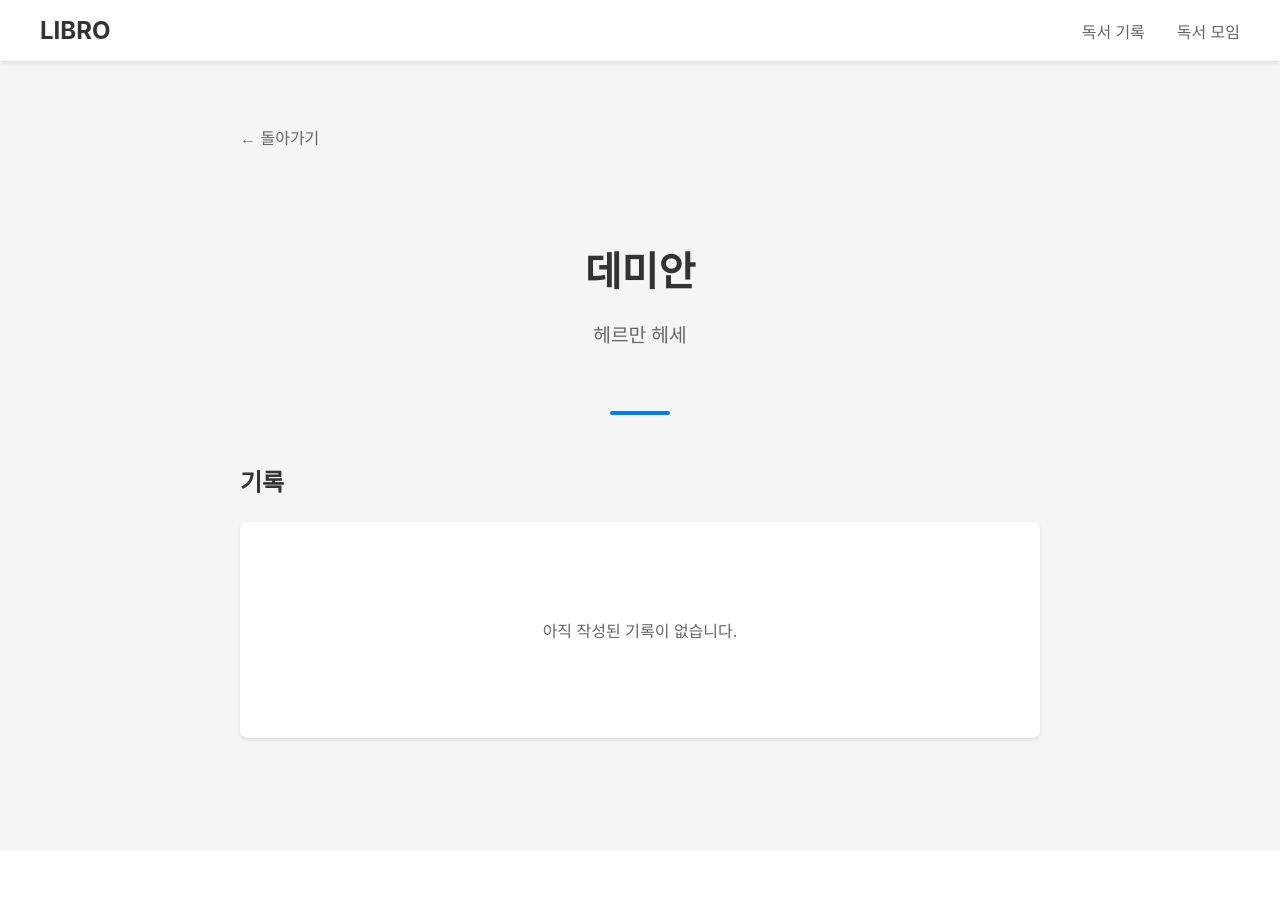
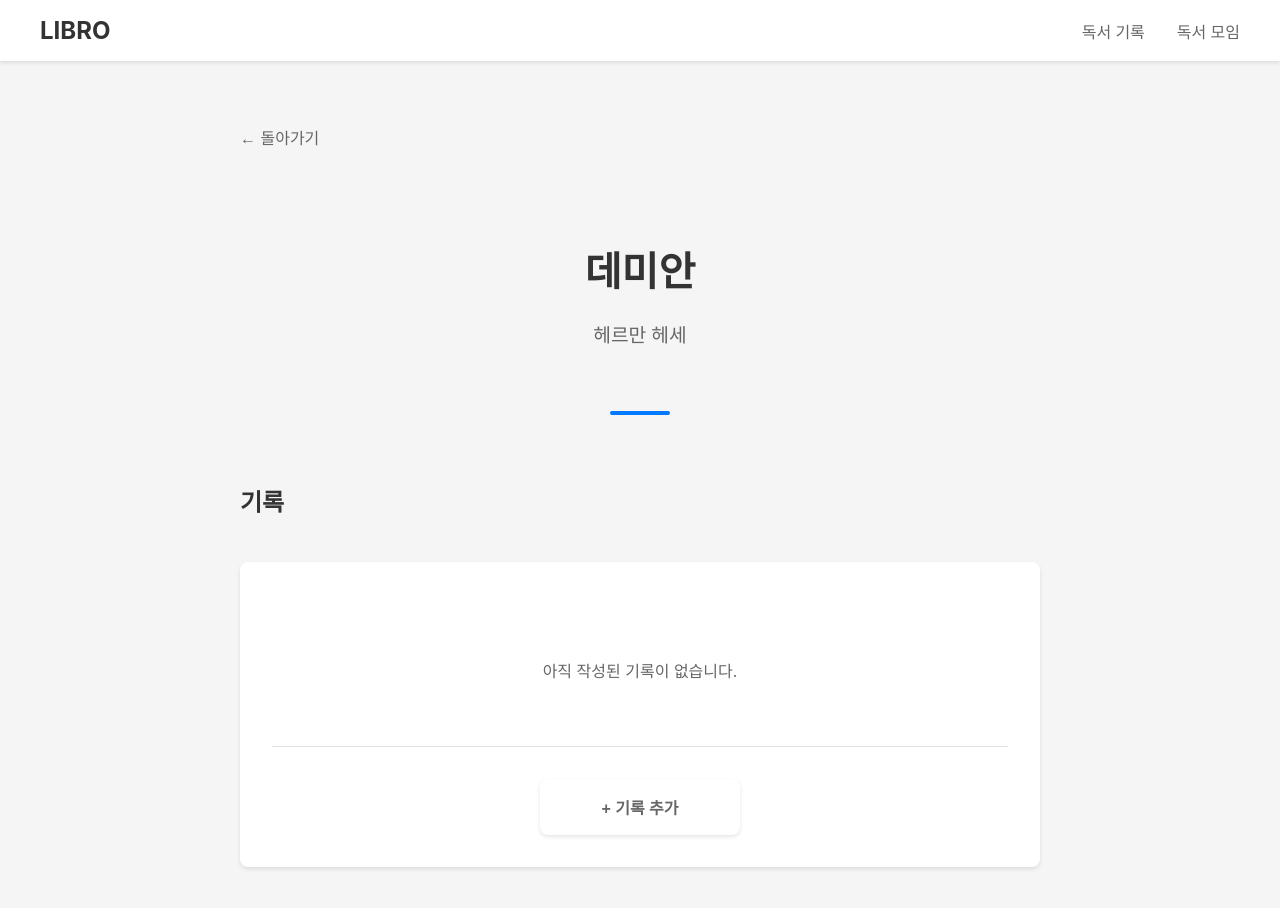
Before and after one commit to organization-hyun/libro-frontend, a React (Vite) app: page /reading-record/1 in a window 1280 px wide. Shown: the top 908 px of the page. Before the commit the page ends 850 px from the top, so only its background shows below. Built offline with nearby package versions, Linux system fonts and the light colour scheme.

Commit message:
독서 기록 추가 기능 추가

```diff
--- a/src/pages/ReadingRecordDetail.tsx
+++ b/src/pages/ReadingRecordDetail.tsx
@@ -1,4 +1,4 @@
-import React from 'react';
+import React, { useState } from 'react';
 import { useParams, useNavigate } from 'react-router-dom';
 import styled from 'styled-components';
 import { theme } from '../styles/theme';
@@ -67,10 +67,17 @@ const Section = styled.section`
   margin-bottom: ${theme.spacing.xl};
 `;
 
+const SectionHeader = styled.div`
+  display: flex;
+  justify-content: space-between;
+  align-items: center;
+  margin-bottom: ${theme.spacing.md};
+`;
+
 const SectionTitle = styled.h2`
   font-size: 1.5rem;
   color: ${theme.colors.text.primary};
-  margin-bottom: ${theme.spacing.md};
+  font-weight: 600;
 `;
 
 const Content = styled.div`
@@ -78,6 +85,136 @@ const Content = styled.div`
   padding: ${theme.spacing.lg};
   border-radius: ${theme.borderRadius.md};
   box-shadow: ${theme.shadows.sm};
+  position: relative;
+  min-height: 200px;
+  display: flex;
+  flex-direction: column;
+`;
+
+const RecordList = styled.div`
+  display: flex;
+  flex-direction: column;
+  gap: ${theme.spacing.md};
+  margin-bottom: ${theme.spacing.xl};
+  flex: 1;
+`;
+
+const RecordItem = styled.div`
+  padding: ${theme.spacing.md};
+  background: ${theme.colors.background.light};
+  border-radius: ${theme.borderRadius.sm};
+  font-size: 1rem;
+  line-height: 1.6;
+  white-space: pre-wrap;
+  transition: transform ${theme.transitions.default};
+
+  &:hover {
+    transform: translateX(4px);
+  }
+`;
+
+const AddButtonWrapper = styled.div`
+  margin-top: auto;
+  padding-top: ${theme.spacing.lg};
+  border-top: 1px solid ${theme.colors.border};
+  display: flex;
+  justify-content: center;
+`;
+
+const Button = styled.button<{ variant?: 'primary' | 'secondary' }>`
+  padding: ${theme.spacing.sm} ${theme.spacing.lg};
+  border: none;
+  border-radius: ${theme.borderRadius.sm};
+  font-size: 1rem;
+  font-weight: 500;
+  cursor: pointer;
+  transition: all ${theme.transitions.default};
+
+  ${({ variant = 'secondary' }) =>
+    variant === 'primary'
+      ? `
+    background: ${theme.colors.primary};
+    color: white;
+    &:hover {
+      background: ${theme.colors.primaryDark};
+    }
+    &:active {
+      transform: translateY(1px);
+    }
+  `
+      : `
+    background: transparent;
+    color: ${theme.colors.text.secondary};
+    &:hover {
+      color: ${theme.colors.text.primary};
+    }
+    &:active {
+      transform: translateY(1px);
+    }
+  `}
+`;
+
+const AddButton = styled(Button)`
+  width: 100%;
+  max-width: 200px;
+  display: flex;
+  align-items: center;
+  justify-content: center;
+  gap: ${theme.spacing.xs};
+  padding: ${theme.spacing.sm} ${theme.spacing.lg};
+  border-radius: ${theme.borderRadius.md};
+  font-weight: 600;
+  box-shadow: ${theme.shadows.sm};
+`;
+
+const RecordForm = styled.form`
+  display: flex;
+  flex-direction: column;
+  gap: ${theme.spacing.md};
+  animation: fadeIn 0.2s ease-in-out;
+  flex: 1;
+  background: ${theme.colors.background.white};
+
+  @keyframes fadeIn {
+    from {
+      opacity: 0;
+      transform: translateY(-10px);
+    }
+    to {
+      opacity: 1;
+      transform: translateY(0);
+    }
+  }
+`;
+
+const TextArea = styled.textarea`
+  width: 100%;
+  min-height: 150px;
+  padding: ${theme.spacing.md};
+  border: none;
+  font-size: 1rem;
+  line-height: 1.6;
+  resize: vertical;
+  font-family: inherit;
+  background: transparent;
+  flex: 1;
+
+  &:focus {
+    outline: none;
+  }
+
+  &::placeholder {
+    color: ${theme.colors.text.light};
+  }
+`;
+
+const ButtonGroup = styled.div`
+  display: flex;
+  justify-content: flex-end;
+  gap: ${theme.spacing.sm};
+  margin-top: auto;
+  padding-top: ${theme.spacing.md};
+  border-top: 1px solid ${theme.colors.border};
 `;
 
 const EmptyMessage = styled.p`
@@ -86,9 +223,18 @@ const EmptyMessage = styled.p`
   padding: ${theme.spacing.xl} 0;
 `;
 
+interface Record {
+  id: number;
+  content: string;
+  createdAt: string;
+}
+
 const ReadingRecordDetail: React.FC = () => {
   const { id } = useParams<{ id: string }>();
   const navigate = useNavigate();
+  const [records, setRecords] = useState<Record[]>([]);
+  const [newRecord, setNewRecord] = useState('');
+  const [isEditing, setIsEditing] = useState(false);
 
   // TODO: API 연동 후 실제 데이터로 교체
   const record: ReadingRecordType = {
@@ -96,6 +242,26 @@ const ReadingRecordDetail: React.FC = () => {
     title: '데미안',
     author: '헤르만 헤세',
     date: '2024-03-15',
+  };
+
+  const handleSubmit = (e: React.FormEvent) => {
+    e.preventDefault();
+    if (!newRecord.trim()) return;
+
+    const record: Record = {
+      id: Date.now(),
+      content: newRecord.trim(),
+      createdAt: new Date().toISOString(),
+    };
+
+    setRecords((prev) => [...prev, record]);
+    setNewRecord('');
+    setIsEditing(false);
+  };
+
+  const handleCancel = () => {
+    setNewRecord('');
+    setIsEditing(false);
   };
 
   return (
@@ -111,9 +277,45 @@ const ReadingRecordDetail: React.FC = () => {
       </Header>
 
       <Section>
-        <SectionTitle>기록</SectionTitle>
+        <SectionHeader>
+          <SectionTitle>기록</SectionTitle>
+        </SectionHeader>
         <Content>
-          <EmptyMessage>아직 작성된 기록이 없습니다.</EmptyMessage>
+          {isEditing ? (
+            <RecordForm onSubmit={handleSubmit}>
+              <TextArea
+                value={newRecord}
+                onChange={(e) => setNewRecord(e.target.value)}
+                placeholder="독서 기록을 작성해보세요..."
+                autoFocus
+              />
+              <ButtonGroup>
+                <Button type="button" onClick={handleCancel}>
+                  취소
+                </Button>
+                <Button type="submit" variant="primary">
+                  저장
+                </Button>
+              </ButtonGroup>
+            </RecordForm>
+          ) : (
+            <>
+              {records.length > 0 ? (
+                <RecordList>
+                  {records.map((record) => (
+                    <RecordItem key={record.id}>{record.content}</RecordItem>
+                  ))}
+                </RecordList>
+              ) : (
+                <EmptyMessage>아직 작성된 기록이 없습니다.</EmptyMessage>
+              )}
+              <AddButtonWrapper>
+                <AddButton onClick={() => setIsEditing(true)}>
+                  + 기록 추가
+                </AddButton>
+              </AddButtonWrapper>
+            </>
+          )}
         </Content>
       </Section>
     </DetailContainer>
--- a/src/styles/theme.ts
+++ b/src/styles/theme.ts
@@ -1,6 +1,7 @@
 export const theme = {
   colors: {
     primary: '#007bff',
+    primaryDark: '#0056b3',
     text: {
       primary: '#333',
       secondary: '#666',
@@ -9,7 +10,9 @@ export const theme = {
     background: {
       main: '#f5f5f5',
       white: '#ffffff',
+      light: '#fafafa',
     },
+    border: '#e0e0e0',
   },
   spacing: {
     xs: '0.5rem',
```
